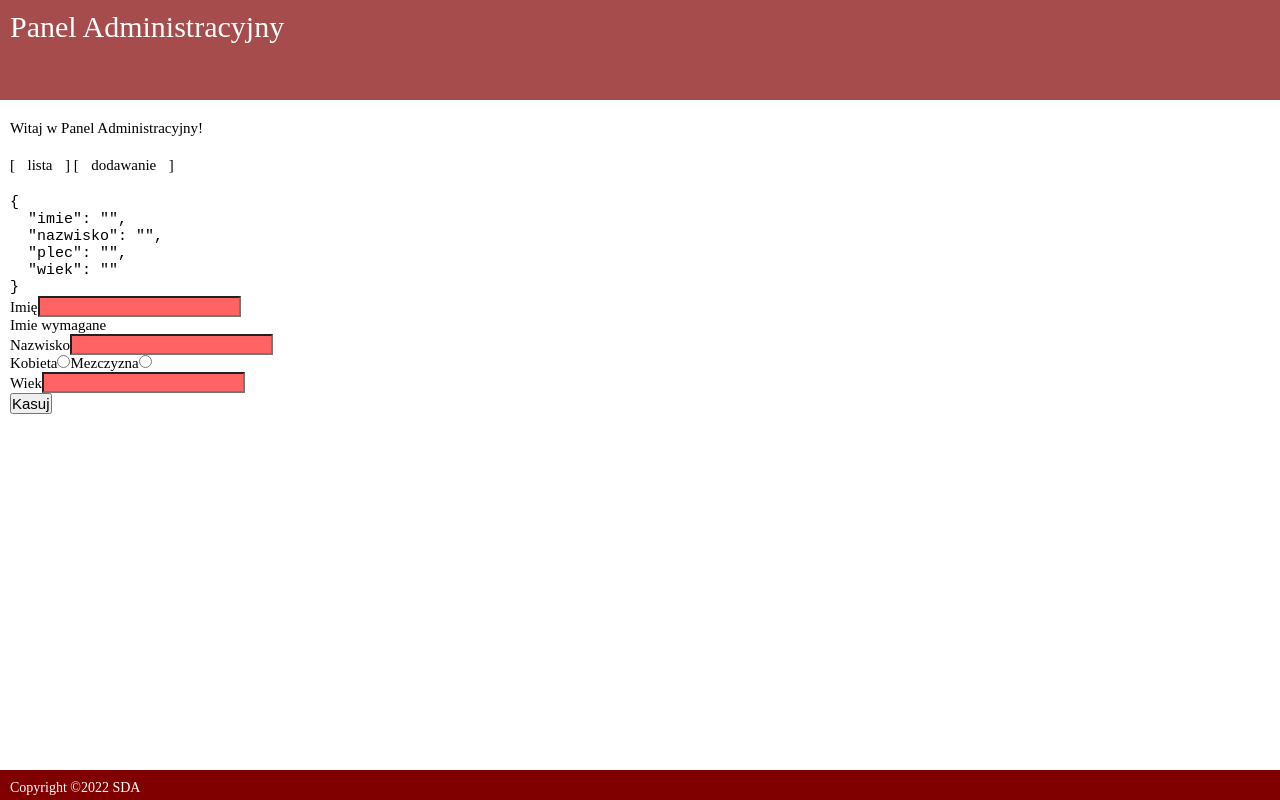
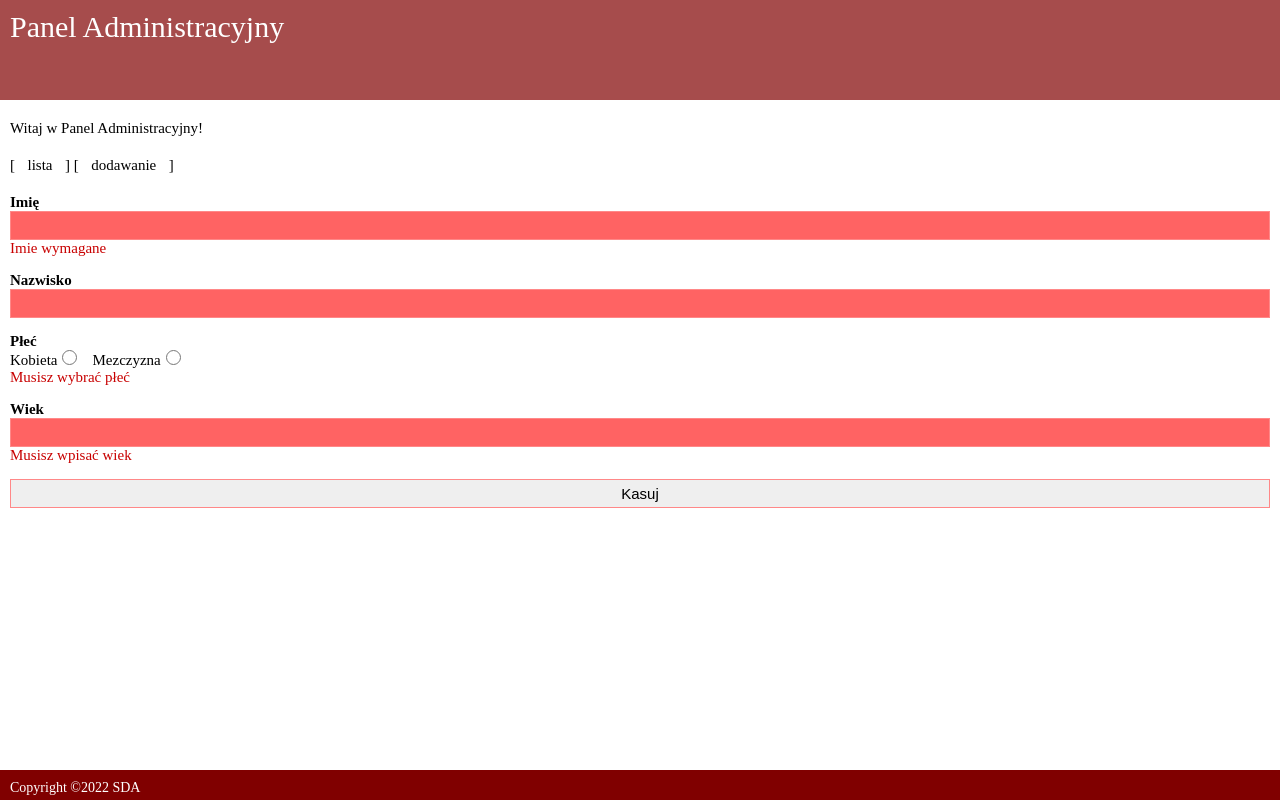
Before and after one commit to hubertmuller/javakrk30, an Angular app: page /dodaj in a window 1280 px wide. Built offline with nearby package versions, Linux system fonts and the light colour scheme.

Commit message:
stylowanie formy zakonczone

```diff
--- a/src/app/dodaj/dodaj.component.html
+++ b/src/app/dodaj/dodaj.component.html
@@ -8,13 +8,16 @@
     Zapisano dane z formularza. Dziekujemy!
 </div>
 <div *ngIf="!zapisujemy">
+
+    <!-- odkomentowac gdyby byla potrzeba sprawdzenia stanu fomularza
     <pre>{{ forma.value | json }}</pre>
+    -->
 
     <form [formGroup]="forma">
 
         <div>
             <label for="imieid">Imię</label>
-            <input formControlName="imie" id="imieid">
+            <input type="text" formControlName="imie" id="imieid">
             <ul *ngIf="forma.controls['imie'].errors">
                 <li *ngIf="forma.controls['imie'].errors['minlength']">Imie jest zbyt krótkie
                     (obecnie: {{forma.controls['imie'].errors['minlength'].actualLength}} znakow,
@@ -31,19 +34,30 @@
 
         <div>
             <label for="nazwiskoid">Nazwisko</label>
-            <input formControlName="nazwisko" id="nazwiskoid">
+            <input type="text" formControlName="nazwisko" id="nazwiskoid">
         </div>
 
         <div>
-            <label for="kobid">Kobieta</label>
-            <input type="radio" value="k" formControlName="plec" id="kobid">
-            <label for="mezid">Mezczyzna</label>
-            <input type="radio" value="m" formControlName="plec" id="mezid">
+            <fieldset>
+                <legend>Płeć</legend>
+                <label for="kobid">Kobieta</label>
+                <input type="radio" value="k" formControlName="plec" id="kobid">
+                <label for="mezid">Mezczyzna</label>
+                <input type="radio" value="m" formControlName="plec" id="mezid">
+            </fieldset>
+            <ul *ngIf="forma.controls['plec'].errors">
+                <li *ngIf="forma.controls['plec'].errors['required']">Musisz wybrać płeć</li>
+            </ul>
         </div>
 
         <div>
             <label for="wiekid">Wiek</label>
-            <input formControlName="wiek" id="wiekid">
+            <input type="text" formControlName="wiek" id="wiekid">
+            <ul *ngIf="forma.controls['wiek'].errors">
+                <li *ngIf="forma.controls['wiek'].errors['max']">Wiek jest zbyt wysoki</li>
+                <li *ngIf="forma.controls['wiek'].errors['min']">Wiek jest zbyt niski</li>
+                <li *ngIf="forma.controls['wiek'].errors['required']">Musisz wpisać wiek</li>
+            </ul>
         </div>
 
         <div *ngIf="forma.valid">
--- a/src/app/dodaj/dodaj.component.scss
+++ b/src/app/dodaj/dodaj.component.scss
@@ -1,3 +1,47 @@
 input.ng-invalid {
     background-color: rgb(255, 99, 99);
 }
+
+input[type="text"], input[type="button"] {
+    width: 100%;
+    padding: 5px;
+    border: 1px solid #ff8888;
+}
+
+form div {
+    margin-bottom: 15px;
+}
+
+
+ul, li {
+    margin-block-start: 0;
+    margin-block-end: 0;
+    list-style-type: none;
+}
+
+li {
+    font-size: 12px;
+    color:rgb(200, 0, 0);
+}
+
+input[type="radio"] {
+    margin: 0 15px 0 5px;
+    width: 15px;
+    height: 15px;
+}
+
+fieldset {
+    border: none;
+}
+
+form * {
+    font-size: 1rem;
+}
+
+div > label, legend {
+    font-weight: 900;
+}
+
+input:hover {
+    background-color: #ffaaaa;
+}
--- a/src/app/lista/lista.component.ts
+++ b/src/app/lista/lista.component.ts
@@ -5,7 +5,7 @@ import { ListaService } from '../lista.service';
 @Component({
   selector: 'app-lista',
   templateUrl: './lista.component.html',
-  styleUrls: ['./lista.component.scss']
+  styleUrls: ['./lista.component.scss', './../nawigacja/nawigacja-linki.component.scss']
 })
 export class ListaComponent implements OnInit {
 
--- /dev/null
+++ b/src/app/nawigacja/nawigacja-linki.component.scss
@@ -0,0 +1,14 @@
+
+a {
+    text-decoration: none;
+    color: black;
+    padding: 5px;
+}
+
+a:hover {
+    background-color: rgb(101, 175, 113);
+}
+
+a::after, a::before {
+    content: '\00a0';
+}
--- a/src/app/nawigacja/nawigacja.component.scss
+++ b/src/app/nawigacja/nawigacja.component.scss
@@ -2,17 +2,3 @@ div {
     margin-top: 20px;
     margin-bottom: 20px;
 }
-
-a {
-    text-decoration: none;
-    color: black;
-    padding: 5px;
-}
-
-a:hover {
-    background-color: rgb(101, 175, 113);
-}
-
-a::after, a::before {
-    content: '\00a0';
-}
--- a/src/app/nawigacja/nawigacja.component.ts
+++ b/src/app/nawigacja/nawigacja.component.ts
@@ -3,7 +3,7 @@ import { Component, OnInit } from '@angular/core';
 @Component({
   selector: 'app-nawigacja',
   templateUrl: './nawigacja.component.html',
-  styleUrls: ['./nawigacja.component.scss']
+  styleUrls: ['./nawigacja.component.scss', './nawigacja-linki.component.scss']
 })
 export class NawigacjaComponent implements OnInit {
 
```
